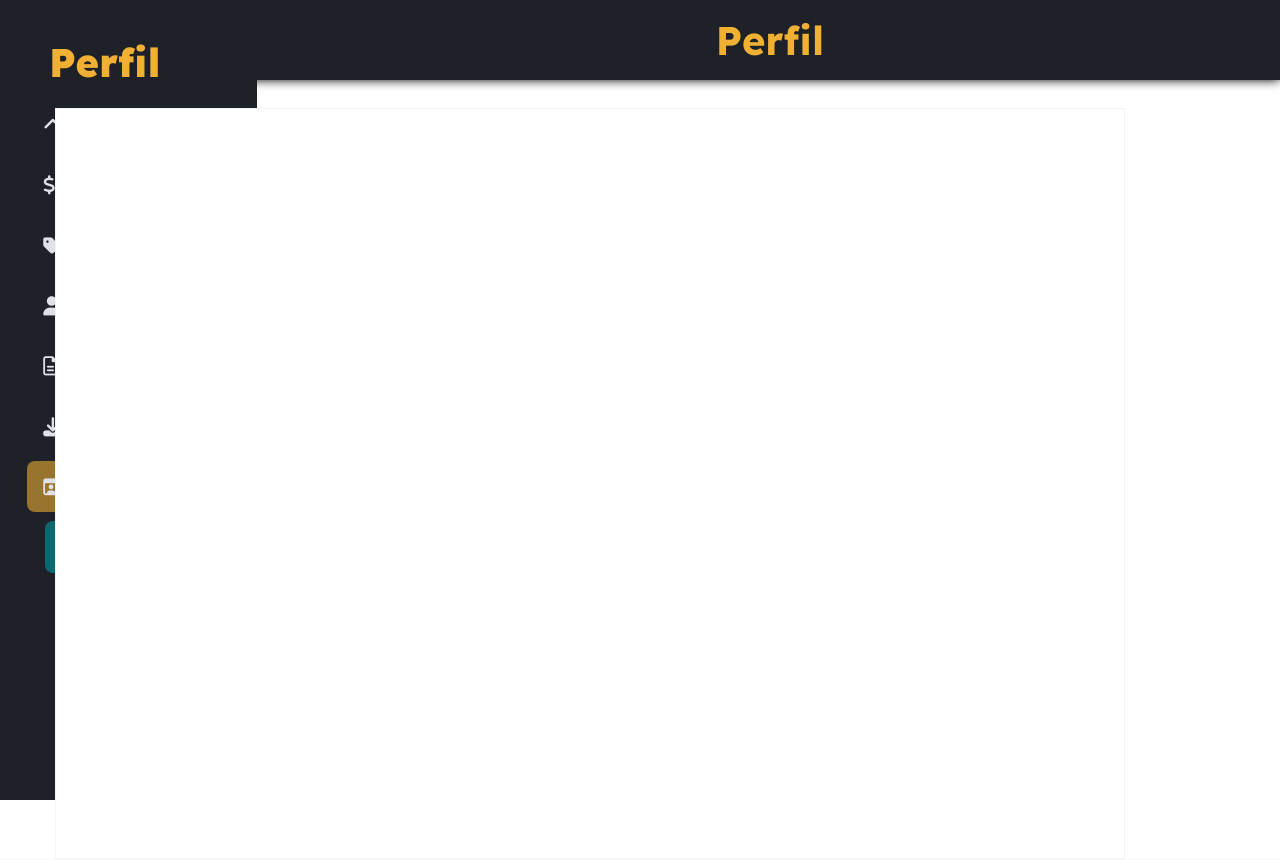
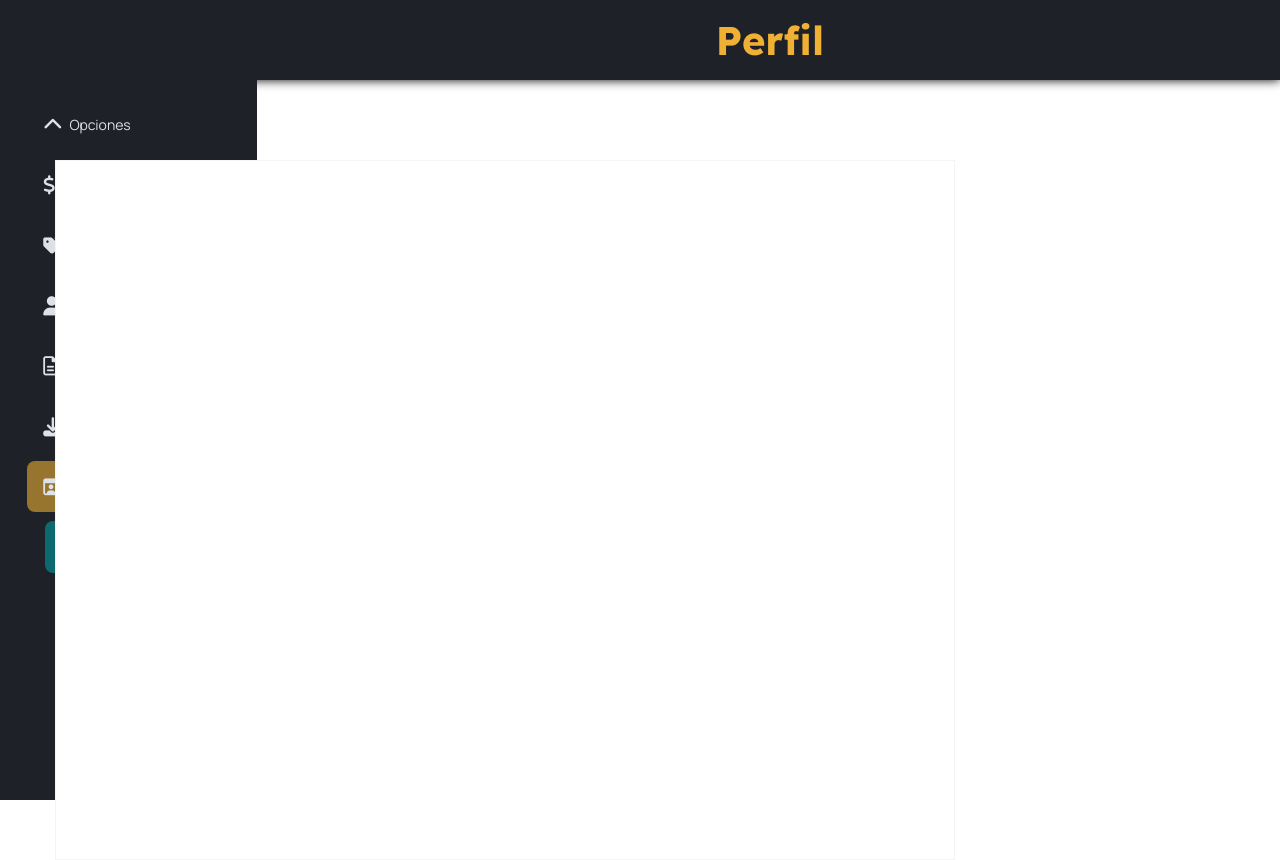
Before and after one commit to Murderd0ll/Wall-Ve-, a PHP site: page /Admin_Perfil.html in a window 1280 px wide. Run offline with PHP 8.4, Linux system fonts and the light colour scheme.

Commit message:
**contenedor

```diff
--- a/Wall-VE-main/Admin_Perfil.html
+++ b/Wall-VE-main/Admin_Perfil.html
@@ -91,7 +91,7 @@
     </div>
 
     <div>
-        <span id="Aperfil">Perfil</span>
+
         <span id="containerPerfilAd"></span>
     </div>
 
--- a/Wall-VE-main/Css/estilos.css
+++ b/Wall-VE-main/Css/estilos.css
@@ -451,10 +451,10 @@ button.BotonActualizar i :active{
 /* Container 115 */
 #containerPerfilAd {
     position: absolute;
-    top: 108px;
+    top: 160px;
     left: 55px;
-    width: 1070px;
-    height: 751px;
+    width: 900px;
+    height: 700px;
     background: #FFFFFFFF;
     border-radius: 0px;
     border-width: 1px;
```
